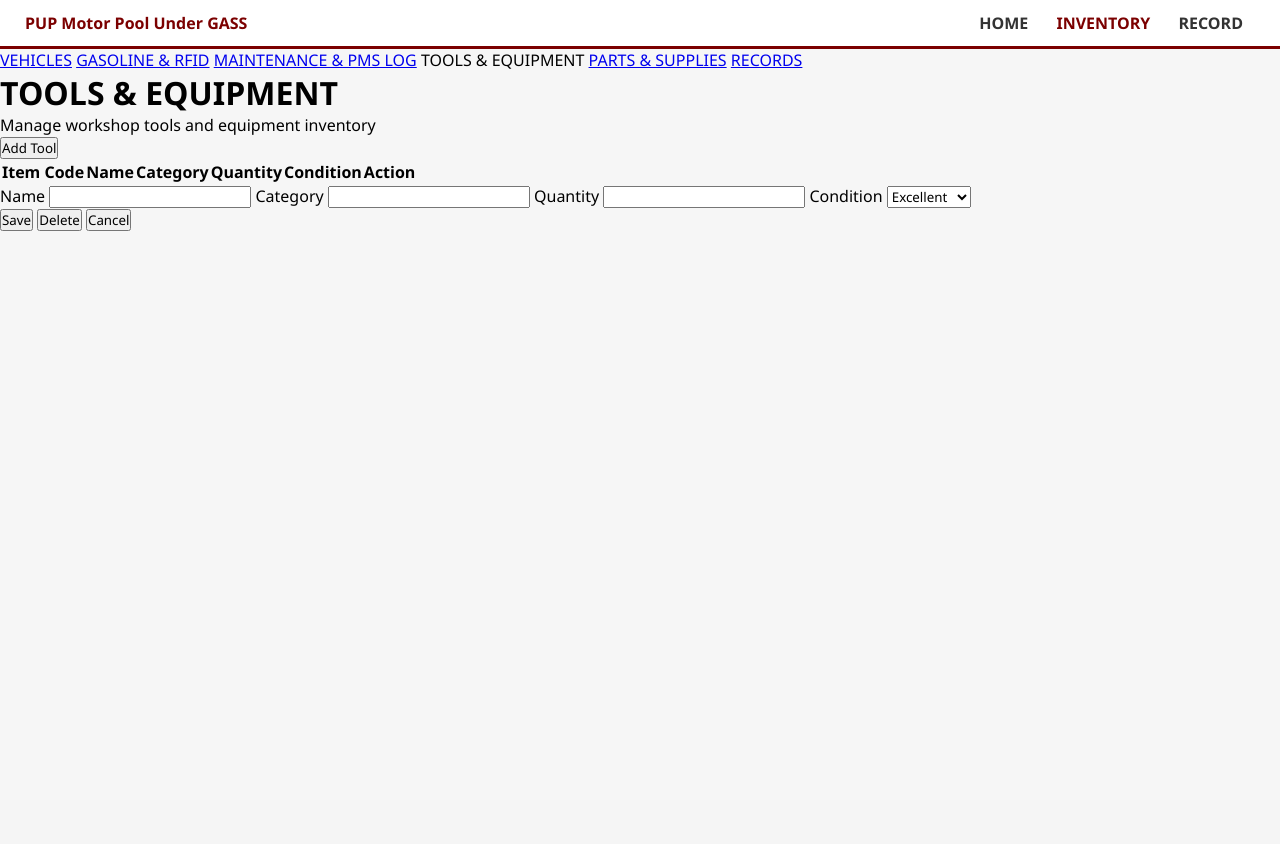
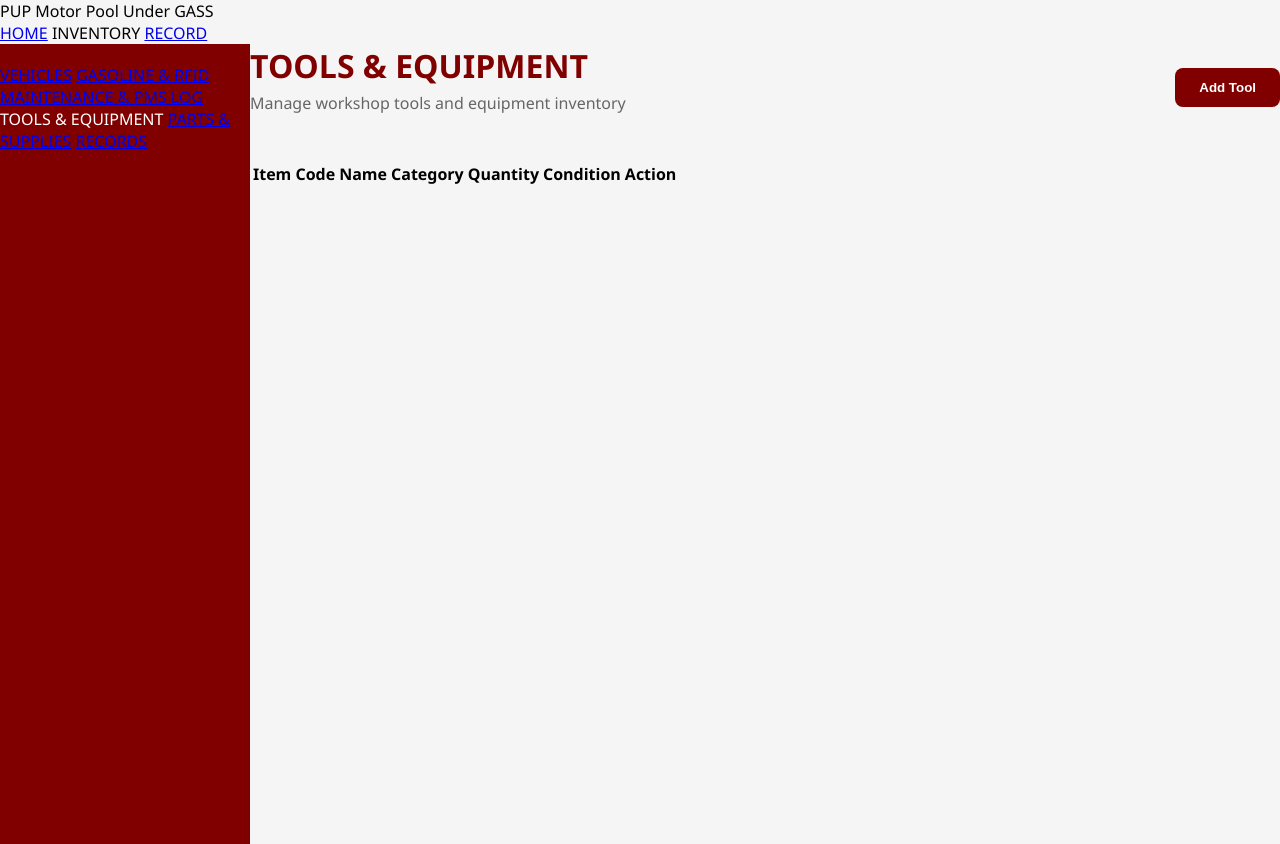
Before and after one commit to silvestrejenna/motor-pool, a Flask app: page /tools-equipment in a window 1280 px wide. Before the commit the page ends 231 px from the top, so only its background shows below. Run offline with Flask 3, Linux system fonts and the light colour scheme; the visitor is signed in with stand-in values (Sample User, id 1); lists and menus that the app fills with data are empty; some libraries are stand-ins or nearby versions.

Commit message:
changed tools_equipment.css

```diff
--- a/static/css/tools_equipment.css
+++ b/static/css/tools_equipment.css
@@ -0,0 +1,287 @@
+:root {
+  --pup-red: #800000;
+  --bg-gray: #f5f5f5;
+}
+
+/* GLOBAL */
+body {
+  margin: 0;
+  font-family: "Segoe UI", sans-serif;
+  background: var(--bg-gray);
+}
+
+/* LAYOUT */
+.layout,
+.main-container {
+  display: flex;
+  min-height: 100vh;
+}
+
+/* SIDEBAR (MATCH VEHICLE_INV) */
+.sidebar {
+  width: 250px;
+  background: var(--pup-red);
+  color: white;
+  padding: 20px 0;
+}
+
+.logo-section {
+  text-align: center;
+  margin-bottom: 30px;
+}
+
+.logo-section img {
+  width: 80px;
+}
+
+.sidebar ul {
+  list-style: none;
+  padding: 0;
+}
+
+.sidebar li {
+  padding: 15px 25px;
+  cursor: pointer;
+  font-size: 14px;
+  font-weight: bold;
+  border-bottom: 1px solid rgba(255, 255, 255, 0.1);
+}
+
+.sidebar li a {
+  color: inherit;
+  text-decoration: none;
+  display: block;
+}
+
+.sidebar li.active {
+  background: white;
+  color: var(--pup-red);
+}
+
+/* CONTENT */
+.content {
+  flex: 1;
+  display: flex;
+  flex-direction: column;
+}
+
+/* TOP NAV (MATCH VEHICLE_INV) */
+.top-nav {
+  background: white;
+  padding: 15px 40px;
+  display: flex;
+  justify-content: space-between;
+  align-items: center;
+  border-bottom: 2px solid var(--pup-red);
+}
+
+.nav-links a {
+  margin-right: 30px;
+  text-decoration: none;
+  color: var(--pup-red);
+  font-weight: bold;
+}
+
+/* PAGE CONTENT */
+.tools-section {
+  padding: 30px 40px;
+}
+
+/* HEADER */
+.page-header {
+  display: flex;
+  justify-content: space-between;
+  align-items: center;
+  margin-bottom: 30px;
+}
+
+.page-header h1 {
+  margin: 0;
+  color: var(--pup-red);
+}
+
+.subtitle {
+  color: #666;
+  margin-top: 5px;
+}
+
+/* PRIMARY BUTTON */
+.primary-btn {
+  background: var(--pup-red);
+  color: white;
+  border: none;
+  padding: 12px 24px;
+  border-radius: 8px;
+  cursor: pointer;
+  font-weight: bold;
+}
+
+/* SUMMARY CARDS */
+.summary-cards {
+  display: flex;
+  gap: 20px;
+  margin-bottom: 30px;
+}
+
+.summary-card {
+  background: white;
+  padding: 25px;
+  border-radius: 15px;
+  flex: 1;
+  box-shadow: 0 4px 12px rgba(0, 0, 0, 0.05);
+}
+
+.summary-card h3 {
+  margin: 0;
+  color: #777;
+  font-size: 14px;
+}
+
+.summary-card h2 {
+  margin-top: 8px;
+  font-size: 28px;
+}
+
+.summary-card.success h2 {
+  color: #2e7d32;
+}
+
+.summary-card.info h2 {
+  color: #1565c0;
+}
+
+/* TABLE */
+.table-card {
+  background: white;
+  padding: 25px;
+  border-radius: 15px;
+  box-shadow: 0 4px 12px rgba(0, 0, 0, 0.05);
+}
+
+.table-header {
+  display: flex;
+  justify-content: space-between;
+  align-items: center;
+}
+
+.table-header input {
+  padding: 8px 12px;
+  border-radius: 6px;
+  border: 1px solid #ccc;
+}
+
+.inventory-table {
+  width: 100%;
+  border-collapse: collapse;
+  margin-top: 20px;
+}
+
+.inventory-table th {
+  text-align: left;
+  color: #888;
+  font-size: 13px;
+  padding-bottom: 15px;
+}
+
+.inventory-table td {
+  padding: 15px 0;
+  border-top: 1px solid #eee;
+  font-size: 14px;
+  font-weight: 500;
+}
+
+/* CONDITION BADGES */
+.badge {
+  padding: 6px 16px;
+  border-radius: 20px;
+  font-size: 12px;
+  font-weight: bold;
+}
+
+.badge.good {
+  background: #e3f2fd;
+  color: #1565c0;
+}
+
+.badge.excellent {
+  background: #e8f5e9;
+  color: #2e7d32;
+}
+
+.badge.fair {
+  background: #fff3e0;
+  color: #e65100;
+}
+
+/* ACTION BUTTONS */
+.action-buttons button,
+.btn-delete {
+  border: none;
+  padding: 6px 12px;
+  border-radius: 5px;
+  cursor: pointer;
+  font-size: 12px;
+  margin-right: 5px;
+}
+
+.btn-edit {
+  background: #ffc107;
+  color: black;
+}
+
+.btn-update {
+  background: #28a745;
+  color: white;
+}
+
+.btn-delete {
+  background: #dc3545;
+  color: white;
+}
+
+/* MODAL (MATCH VEHICLE STYLE) */
+.modal {
+  position: fixed;
+  top: 0;
+  right: 0;
+  width: 100%;
+  height: 100%;
+  background: rgba(0, 0, 0, 0.5);
+  display: none;
+  justify-content: flex-end;
+  z-index: 1000;
+}
+
+.modal-content {
+  width: 350px;
+  background: white;
+  height: 100%;
+  padding: 40px 30px;
+  box-shadow: -5px 0 15px rgba(0, 0, 0, 0.2);
+}
+
+.modal-content label {
+  display: block;
+  margin-top: 12px;
+  font-weight: bold;
+}
+
+.modal-content input,
+.modal-content select {
+  width: 100%;
+  padding: 10px;
+  margin: 10px 0 20px;
+  border: 1px solid #ddd;
+  border-radius: 8px;
+}
+
+.btn-save {
+  width: 100%;
+  background: var(--pup-red);
+  color: white;
+  border: none;
+  padding: 15px;
+  border-radius: 8px;
+  cursor: pointer;
+  font-weight: bold;
+}
--- a/templates/tools_equipment.html
+++ b/templates/tools_equipment.html
@@ -5,10 +5,6 @@
     <title>PUP Motor Pool | Tools & Equipment</title>
     <meta name="viewport" content="width=device-width, initial-scale=1.0" />
 
-    <link
-      rel="stylesheet"
-      href="{{ url_for('static', filename='css/style.css') }}"
-    />
     <link
       rel="stylesheet"
       href="{{ url_for('static', filename='css/tools_equipment.css') }}"
```
